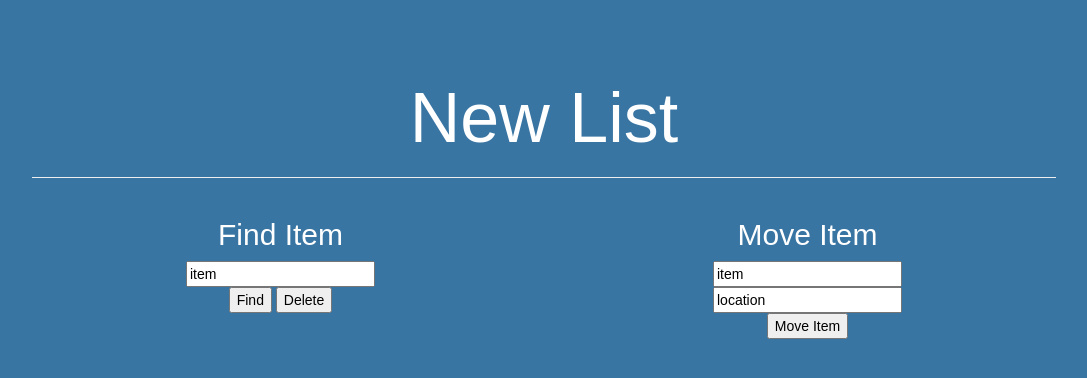
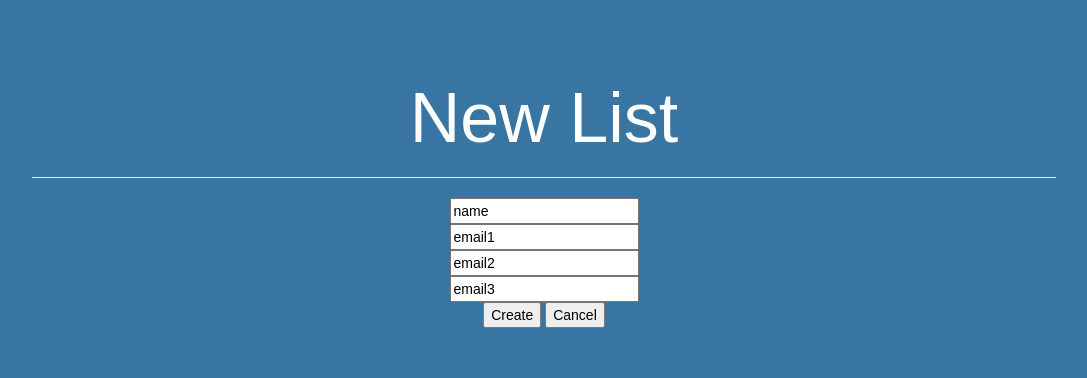
Before and after one commit to jgzuke/Find-Me-Web-App, a PHP site: page /newlist.php in a window 1280 px wide. Shown: the top 378 px of the page, without its empty margins (96-1183 px from the left). Run offline with PHP 8.4, Linux system fonts and the light colour scheme; data that the repository does not hold is empty; some libraries are stand-ins or nearby versions.

Commit message:
emails for new lists to share

```diff
--- a/app.yaml
+++ b/app.yaml
@@ -12,6 +12,8 @@ handlers:
   script: sign.php
 - url: /newlist
   script: newlist.php
+- url: /makenewlist
+  script: makenewlist.php
 - url: /.*
   script: guestbook.php
   login: required
--- a/css/main.css
+++ b/css/main.css
@@ -10,7 +10,7 @@ body {
     margin-top:10vh;
     font-size: 500%;
 }
-#submitForm, #loginForm, #signupForm, #searchForm, #logoutForm, #newlistform {
+.myforms {
 	color: #000000;
 }
 #logoutbutton {
@@ -20,6 +20,7 @@ body {
 	color: #000000;
 }
 #newlistform {
+	color: #000000;
 	position: absolute;
 	top: 60px;
     right: 20px;
--- a/newlist.php
+++ b/newlist.php
@@ -7,86 +7,19 @@
   <link type="text/css" rel="stylesheet" href="css/main.css" />
 </head>
 <html>
- <body>
-  <h1 id="topname">New List</h1>
-  <hr width="100%"  background-color="#FFFFFF" size="4" height = "2px"></hr>
-    <div class="row">
-      <div id = "Find" class="col-md-6">
-        <h2>Find Item</h2>
-        <div id = "searchForm">
-          <form action="" method="post">
-            <div><input type="text" name="query" value="item"></div>
-            <div><input type="submit" value="Find" name = "search">
-            <input type="submit" value="Delete" name = "delete"></div>
-          </form>
-        </div>
-        <?php
-          $db = null;
-            if (isset($_SERVER['SERVER_SOFTWARE']) && strpos($_SERVER['SERVER_SOFTWARE'],'Google App Engine') !== false)
-            {
-              try
-              {
-                 $db = new pdo('mysql:unix_socket=/cloudsql/findmewebapp:cloudinstanceid;dbname=itemlist', 'root', '');
-              }catch(PDOException $ex)
-              {
-                  die(json_encode(array('outcome' => false, 'message' => 'Unable to connect.')));
-              }
-            } else
-            {
-              try
-              {
-                 $db = new pdo('mysql:host=127.0.0.1:8889;dbname=guestbook', 'root', 'temppass');
-              }catch(PDOException $ex)
-              {
-              }
-            }
-          if(isset($_POST['search']))
-          {
-              $name=$_POST['query'];
-              $query = $db->prepare("SELECT  myItemName, myItemLocation FROM entries WHERE myItemName = '$name'");
-              $query->execute();
-              if (!$query->rowCount() == 0)
-              {
-                  while ($results = $query->fetch())
-                  {
-                      echo "<div><strong>".$results['myItemName']."</strong>: ".$results['myItemLocation'] . "</div>";
-                  }
-              } else
-              {
-                  echo 'Nothing found';
-              }
-              echo "<h1></h1>";
-          }
-          if(isset($_POST['delete']))
-          {
-              $name=$_POST['query'];
-              $sql = "DELETE FROM entries WHERE myItemName = '$name'";
-              $stmt = $db->prepare($sql);
-              $stmt->execute();
-          }
-            try
-            {
-              foreach($db->query('SELECT * from entries') as $row)
-              {
-                      echo "<div><strong>".$row['myItemName']."</strong>: ".$row['myItemLocation'] . "</div>";
-              }
-            } catch (PDOException $ex)
-            {
-              echo "An error occurred in reading or writing to guestbook.";
-            }
-            $db = null;
-          ?>
-      </div>
-      <div id = "Move" class="col-md-6">
-        <h2>Move Item</h2>
-        <div id = "submitForm">
-          <form action="/sign" method="post">
-            <div><input name="name" value="item" type="text"></input></div>
-            <div><input name="location" value="location" type="text"></input></div>
-            <div><input type="submit" value="Move Item"></div>
-          </form>
-        </div>
-      </div>
+  <body>
+    <h1 id="topname">New List</h1>
+    <hr width="100%"  background-color="#FFFFFF" size="4" height = "2px"></hr>
+    <div class = "myforms">
+      <form action="/makenewlist" method="post">
+        <div><input type="text" name="name" value="name"></div>
+        <div><input type="text" name="email1" value="email1"></div>
+        <div><input type="text" name="email2" value="email2"></div>
+        <div><input type="text" name="email3" value="email3"></div>
+
+        <div><input type="submit" value="Create" name = "Create">
+        <input type="submit" value="Cancel" name = "Cancel"></div>
+      </form>
     </div>
     <!-- jQuery (necessary for Bootstrap's JavaScript plugins) -->
     <script src="https://ajax.googleapis.com/ajax/libs/jquery/1.11.1/jquery.min.js"></script>
```
Also changed, not shown: guestbook.php (+4 -4 lines), makenewlist.php (added, +57 -0 lines).
